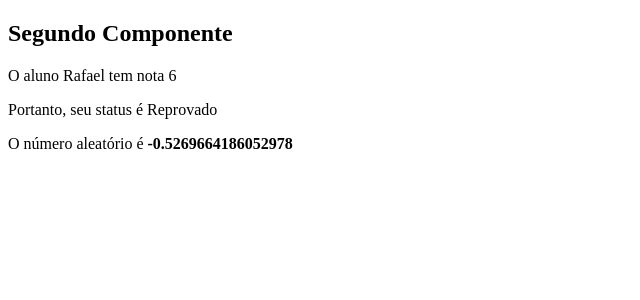
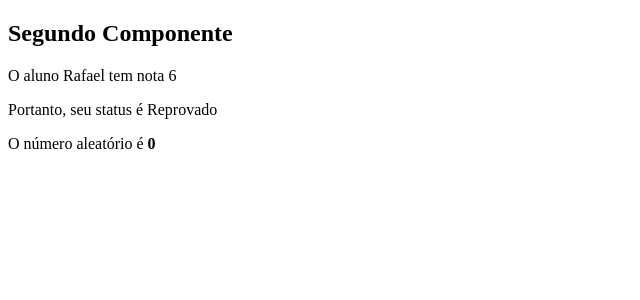
Before and after one commit to rafalangoni/fundamentos-react, a React (Create React App) app: page / in a window 1280 px wide. Shown: the top 300 px of the page, without its empty margins (0-640 px from the left). Built offline with nearby package versions, Linux system fonts and the light colour scheme.

Commit message:
iniciando criação do card

```diff
--- a/src/App.jsx
+++ b/src/App.jsx
@@ -1,17 +1,15 @@
 import React from "react";
 import ComParametros from "./components/basicos/ComParametros";
 import Aleatorio from "./components/basicos/Aleatorio";
+import Card from "./components/layout/Card";
 
 export default function App() {
   return (
     <>
-      <ComParametros
-      id="Segundo Componente"
-      aluno="Rafael"
-      nota={6} />
-      <Aleatorio
-        min={1}
-        max={10} />
+      <Card>
+        <ComParametros id="Segundo Componente" aluno="Rafael" nota={6} />
+        <Aleatorio min={1} max={10} />
+      </Card>
     </>
   );
 }
--- a/src/components/basicos/Aleatorio.jsx
+++ b/src/components/basicos/Aleatorio.jsx
@@ -1,7 +1,8 @@
 import React from "react";
 
 const Aleatorio = ({min, max}) => {
-  const numeroAleatorio = Math.random() * (max - min) - min;
+
+  const numeroAleatorio = parseInt(Math.random() * (max - min) - min);
 
     return (
     <>
--- /dev/null
+++ b/src/components/layout/Card.jsx
@@ -0,0 +1,11 @@
+import React from "react";
+
+const Card =  (props) => {
+  return (
+    <div>
+      {props.children}
+    </div>
+  );
+};
+
+export default Card;
```
